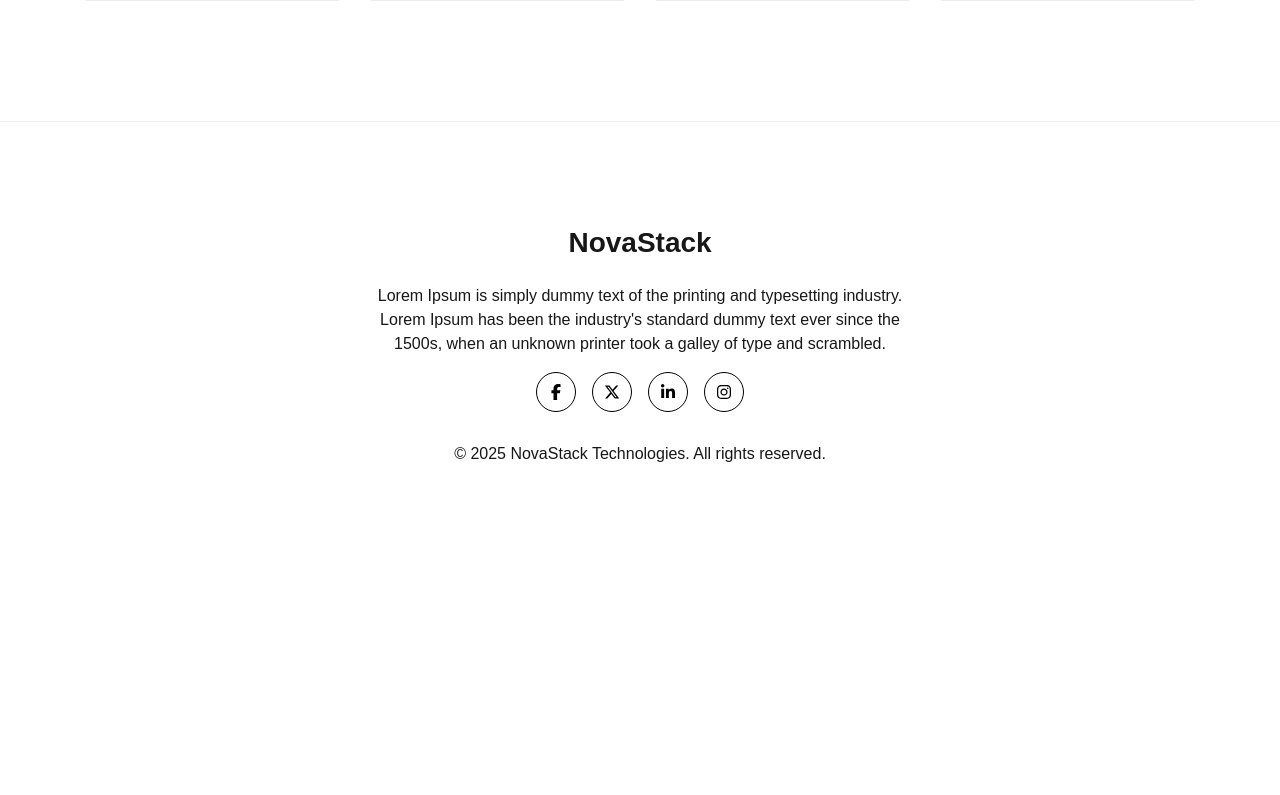
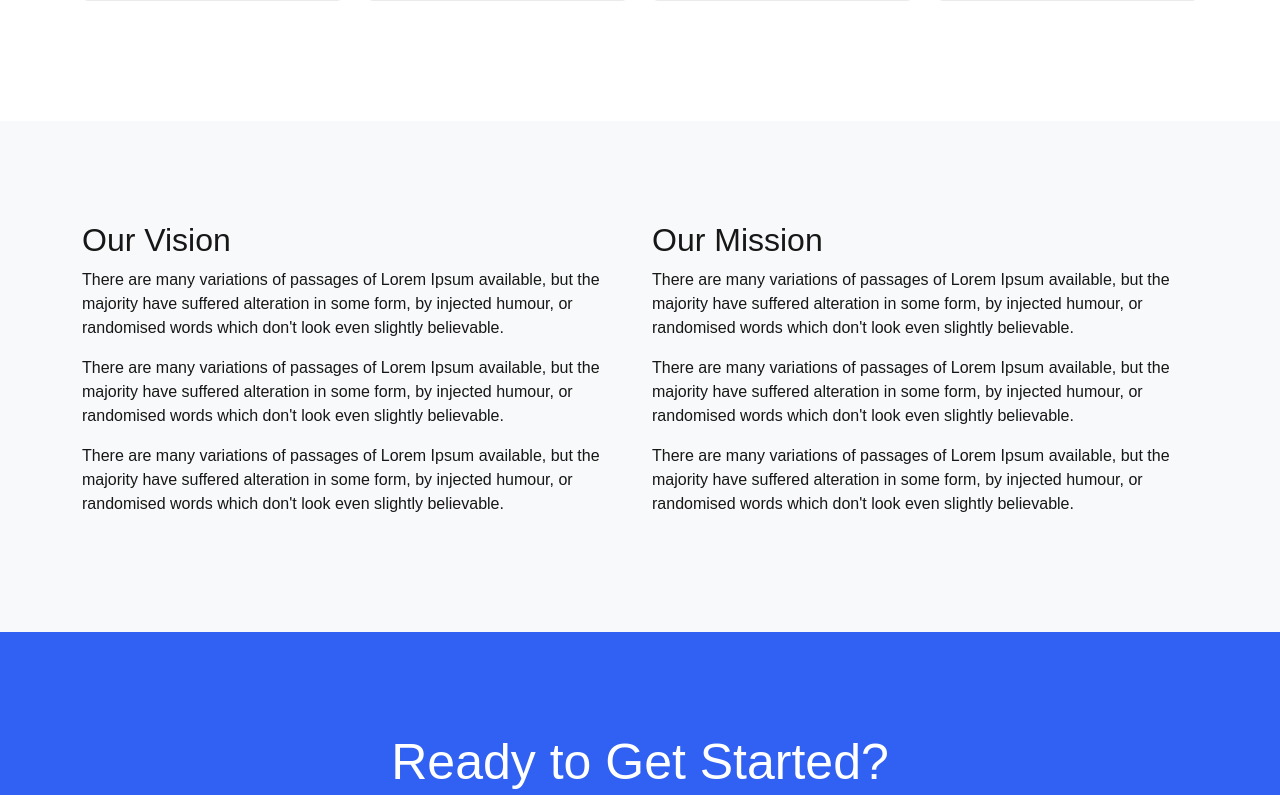
Before and after one commit to devshagor/novastack, a Next.js app: page /about in a window 1280 px wide. Shown: the part 2005-2800 px from the top of the page. Before the commit the page ends 2571 px from the top, so only its background shows below. Built offline with nearby package versions, Linux system fonts and the light colour scheme.

Commit message:
Vision components added

```diff
--- a/src/app/about/page.js
+++ b/src/app/about/page.js
@@ -1,6 +1,9 @@
 import Banner from "@/components/Banner";
 import Story from "@/components/Story";
 import Team from "@/components/Team";
+import Vision from "@/components/Vision";
+import Cta from "@/components/Cta";
+
 
 export const metadata = {
     title: "About Us",
@@ -13,6 +16,8 @@ export default function About() {
             <Banner />
             <Story />
             <Team />
+            <Vision />
+            <Cta />
         </div>
     );
 }
--- /dev/null
+++ b/src/components/Vision.js
@@ -0,0 +1,23 @@
+
+export default function Vision() {
+    return (
+        <div className="section-padding bg-gray">
+            <div className="container">
+                <div className="row">
+                    <div className="col-lg-6">
+                        <h2>Our Vision</h2>
+                        <p>There are many variations of passages of Lorem Ipsum available, but the majority have suffered alteration in some form, by injected humour, or randomised words which don't look even slightly believable.</p>
+                        <p>There are many variations of passages of Lorem Ipsum available, but the majority have suffered alteration in some form, by injected humour, or randomised words which don't look even slightly believable.</p>
+                        <p>There are many variations of passages of Lorem Ipsum available, but the majority have suffered alteration in some form, by injected humour, or randomised words which don't look even slightly believable.</p>
+                    </div>
+                    <div className="col-lg-6">
+                        <h2>Our Mission</h2>
+                        <p>There are many variations of passages of Lorem Ipsum available, but the majority have suffered alteration in some form, by injected humour, or randomised words which don't look even slightly believable.</p>
+                        <p>There are many variations of passages of Lorem Ipsum available, but the majority have suffered alteration in some form, by injected humour, or randomised words which don't look even slightly believable.</p>
+                        <p>There are many variations of passages of Lorem Ipsum available, but the majority have suffered alteration in some form, by injected humour, or randomised words which don't look even slightly believable.</p>
+                    </div>
+                </div>
+            </div>
+        </div>
+    );
+}
```
